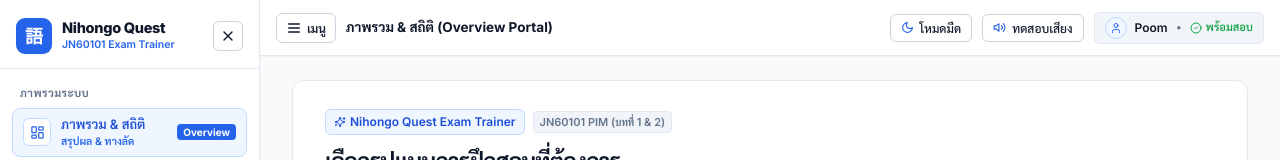
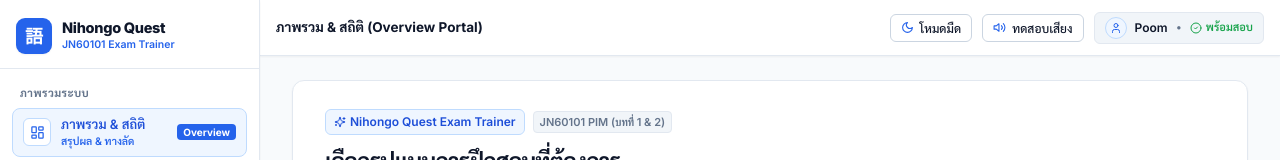
Before and after one commit to Phongdaani08/Nihongo-Quest-Exam-Trainer, a React (Vite) app in the folder frontend/: page / in a window 1280 px wide. Shown: the top 160 px of the page. Built offline with nearby package versions, Linux system fonts and the light colour scheme; no server answers.

Commit message:
fix(ui): clean desktop layout by hiding redundant close/menu buttons while keeping smooth drawer on mobile

```diff
--- a/frontend/src/components/Sidebar.tsx
+++ b/frontend/src/components/Sidebar.tsx
@@ -199,7 +199,7 @@ export const Sidebar: React.FC<SidebarProps> = ({
           {onClose && (
             <button
               onClick={onClose}
-              className="btn-outline"
+              className="sidebar-close-btn btn-outline"
               style={{
                 display: 'flex',
                 alignItems: 'center',
--- a/frontend/src/components/TopBar.tsx
+++ b/frontend/src/components/TopBar.tsx
@@ -79,7 +79,7 @@ export const TopBar: React.FC<TopBarProps> = ({ activeTab, onToggleSidebar }) =>
         {onToggleSidebar && (
           <button
             onClick={onToggleSidebar}
-            className="btn-outline"
+            className="mobile-only-btn btn-outline"
             style={{
               padding: '6px 9px',
               borderRadius: '6px',
--- a/frontend/src/index.css
+++ b/frontend/src/index.css
@@ -337,13 +337,25 @@ input:focus, select:focus, textarea:focus {
   transition: transform 0.25s cubic-bezier(0.4, 0, 0.2, 1), margin-left 0.25s cubic-bezier(0.4, 0, 0.2, 1);
 }
 
-/* Desktop Sidebar Collapsed State */
-.app-sidebar-container.collapsed-desktop {
-  margin-left: -260px;
+/* Desktop Sidebar & Navigation Rules */
+.mobile-only-btn {
+  display: none !important;
+}
+
+.sidebar-close-btn {
+  display: none !important;
 }
 
 /* Mobile & Tablet Drawer */
 @media (max-width: 1024px) {
+  .mobile-only-btn {
+    display: inline-flex !important;
+  }
+
+  .sidebar-close-btn {
+    display: inline-flex !important;
+  }
+
   .app-sidebar-container {
     position: fixed;
     top: 0;
```
